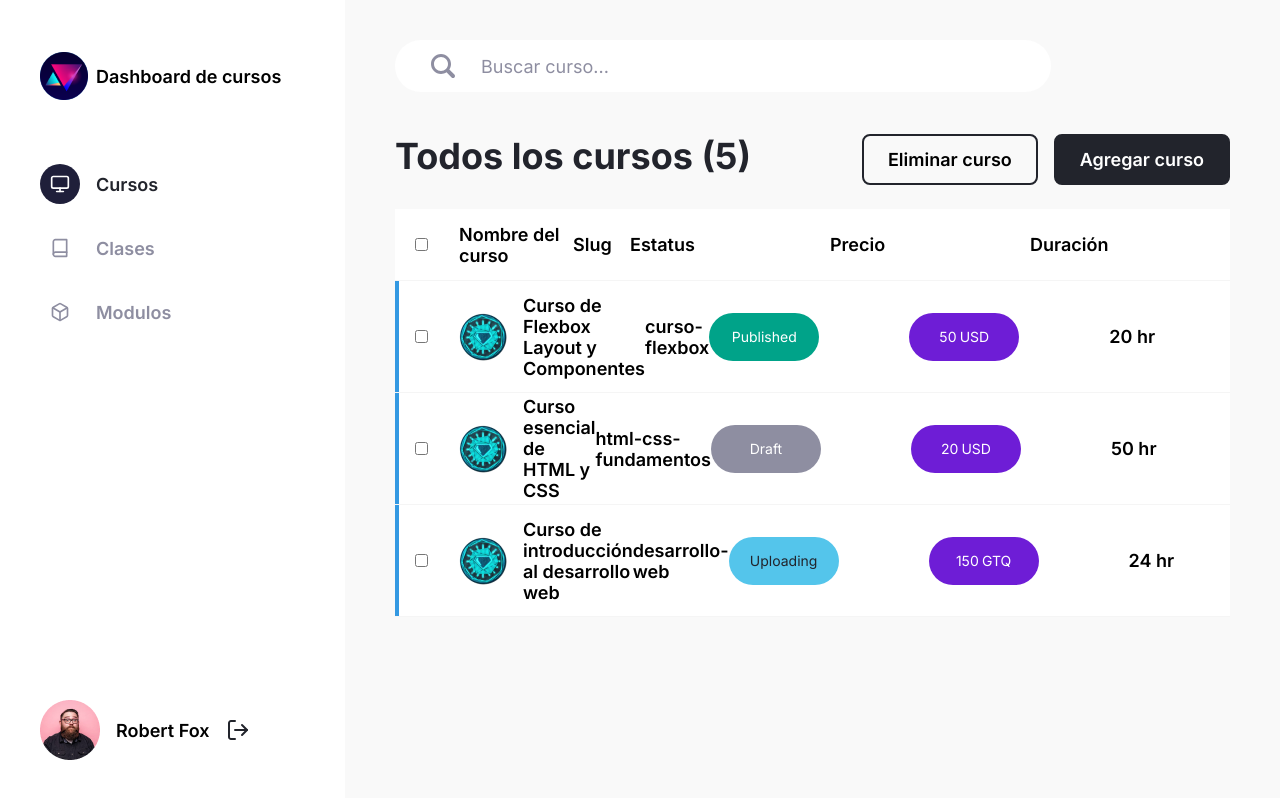
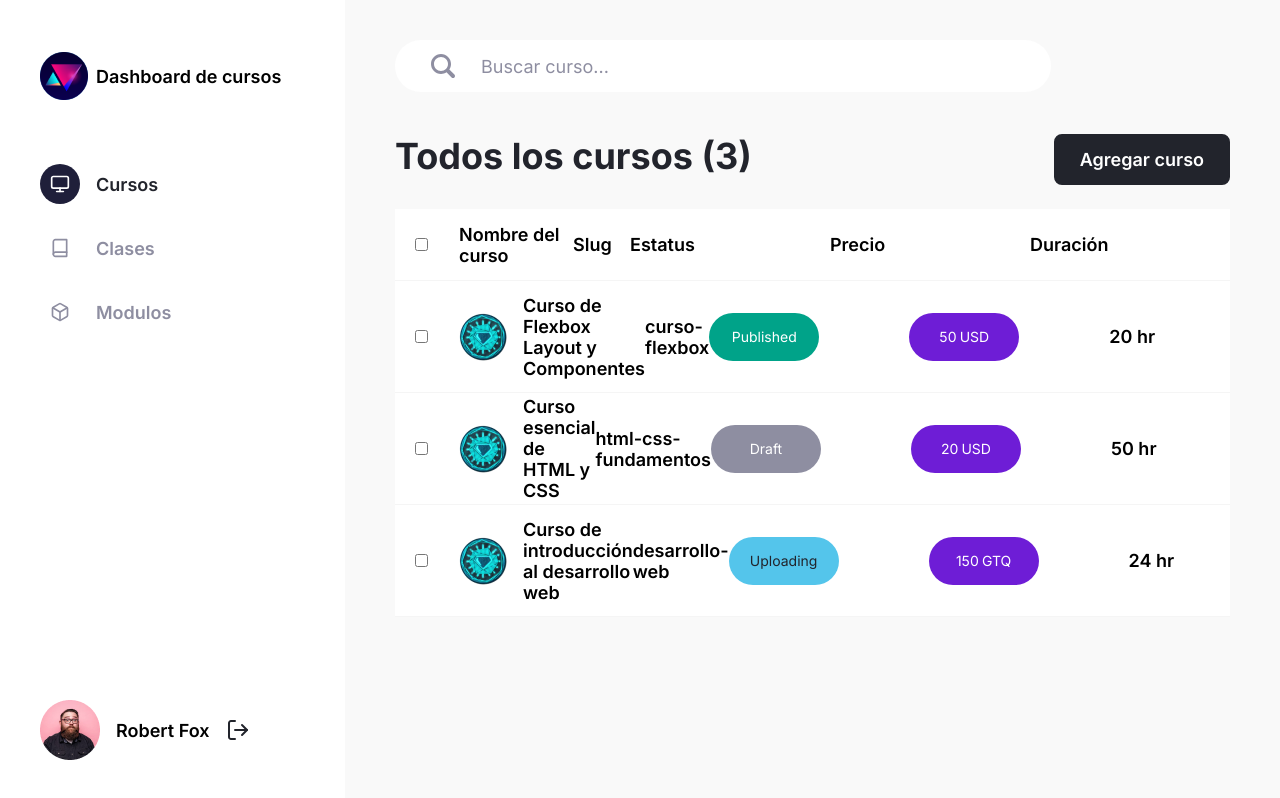
Before and after one commit to edgon85/dashboard-courses, a React (Vite) app: page /cursos in a window 1280 px wide. Built offline with nearby package versions, Linux system fonts and the light colour scheme.

Commit message:
selected course implemented

```diff
--- a/src/components/table/TableClassroom.component.tsx
+++ b/src/components/table/TableClassroom.component.tsx
@@ -3,9 +3,7 @@ import { TableText } from '../../styled-components';
 import { TableRow } from './TableRow';
 
 export const TableClassroomComponent = () => {
-  const { courses } = useCourse();
-
-  console.log(courses);
+  const { courses, coursesSelected } = useCourse();
 
   return (
     <>
@@ -30,11 +28,15 @@ export const TableClassroomComponent = () => {
             <TableText>Duración</TableText>
           </span>
         </div>
-        {courses.map((course) => (
-          <TableRow key={course.id} course={course} />
-        ))}
-        {/* <TableRow />
-        <TableRow /> */}
+        {/* {courses.map((course) => (
+          <TableRow key={course.id} course={course} isSelected={true} />
+        ))} */}
+        {courses.map((course) => {
+          const isSelected = coursesSelected.includes(parseInt(course.id));
+          return (
+            <TableRow key={course.id} course={course} isSelected={isSelected} />
+          );
+        })}
       </div>
     </>
   );
--- a/src/components/table/TableRow.tsx
+++ b/src/components/table/TableRow.tsx
@@ -1,17 +1,28 @@
+import { useState } from 'react';
 import image from '../../assets/images/image1.png';
+import { useCourse, useForm } from '../../hooks';
 import { Course } from '../../interfaces';
 import { TableText, TagStatus } from '../../styled-components';
 
 type TableRowProps = {
   course: Course;
+  isSelected: boolean;
 };
 
-export const TableRow = ({ course }: TableRowProps) => {
+export const TableRow = ({ course, isSelected }: TableRowProps) => {
+  const { selectCourse } = useCourse(isSelected);
+
   return (
     <>
-      <div className="data-table__row row-selected">
+      <div className={`data-table__row ${isSelected ? 'row-selected' : ''} `}>
         <span className="text-box-content">
-          <input type="checkbox" />
+          <input
+            type="checkbox"
+            name="isSlected"
+            value={course.id}
+            onChange={selectCourse}
+            checked={isSelected}
+          />
         </span>
         <span className="td-img-title">
           <img src={image} alt="" />
--- a/src/contex/courses/CourseProvider.tsx
+++ b/src/contex/courses/CourseProvider.tsx
@@ -1,10 +1,11 @@
 import { useReducer } from 'react';
 import { COURSES_DATA } from '../../data';
-import { Course, CourseState } from '../../interfaces';
+import { Course, CourseInitState } from '../../interfaces';
 import { CourseContext, courseReducer } from './';
 
-const INITIAL_STATE: CourseState = {
+const INITIAL_STATE: CourseInitState = {
   courses: COURSES_DATA,
+  coursesSelected: [],
 };
 
 type props = {
@@ -18,12 +19,22 @@ export const CoursesProvider = ({ children }: props) => {
     dispatch({ type: 'addCourse', payload: course });
   };
 
+  const addCourseSelected = (CourseId: number) => {
+    dispatch({ type: 'addCourseSelected', payload: CourseId });
+  };
+
+  const removeCourseSelected = (CourseId: number) => {
+    dispatch({ type: 'removeCourseSelected', payload: CourseId });
+  };
+
   return (
     <CourseContext.Provider
       value={{
         courseState,
 
         addCourse,
+        addCourseSelected,
+        removeCourseSelected,
       }}
     >
       {children}
--- a/src/contex/courses/courseReducer.ts
+++ b/src/contex/courses/courseReducer.ts
@@ -1,15 +1,17 @@
-import { Course, CourseState } from '../../interfaces';
+import { Course, CourseInitState } from '../../interfaces';
 
 /* type CourseAction =
   | { type: 'addCourse'; payload: Course }
   | { type: 'toggleTodo'; payload: { id: string } }; */
 type CourseAction =
-  | { type: 'addCourse'; payload: Course };
+  | { type: 'addCourse'; payload: Course }
+  | { type: 'addCourseSelected'; payload: number }
+  | { type: 'removeCourseSelected'; payload: number };
 
 export const courseReducer = (
-  state: CourseState,
+  state: CourseInitState,
   action: CourseAction
-): CourseState => {
+): CourseInitState => {
   switch (action.type) {
     case 'addCourse':
       return {
@@ -17,7 +19,26 @@ export const courseReducer = (
         courses: [...state.courses, action.payload],
       };
 
+    case 'addCourseSelected':
+      return {
+        ...state,
+        coursesSelected: [...state.coursesSelected, action.payload],
+      };
+
+    case 'removeCourseSelected':
+      return {
+        ...state,
+        coursesSelected: state.coursesSelected.filter(
+          (id) => id !== action.payload
+        ),
+      };
+
     default:
       return state;
   }
 };
+/*
+const remainingUsers: User[] = users.filter(
+      (user) => !ids.includes(user.id)
+    );
+*/
--- a/src/dashboard/pages/courses/CoursesPage.tsx
+++ b/src/dashboard/pages/courses/CoursesPage.tsx
@@ -1,17 +1,24 @@
-import { Navigate, useNavigate, useNavigation } from 'react-router-dom';
+import { useNavigate } from 'react-router-dom';
 import { SearchComponent, TableClassroomComponent } from '../../../components';
+import { useCourse } from '../../../hooks';
 import { Button, ButtonPrimary, Title } from '../../../styled-components';
 
 export const CoursesPage = () => {
   const navigate = useNavigate();
+  const { courses, coursesSelected } = useCourse();
 
   return (
     <>
       <SearchComponent searchTitle="curso" />
       <div className="page-heade">
-        <Title>Todos los cursos (5)</Title>
+        <Title>Todos los cursos ({courses.length})</Title>
         <div className="actions">
-          <Button>Eliminar curso</Button>
+          {coursesSelected.length !== 0 && (
+            <Button>
+              Eliminar ({coursesSelected.length}) curso
+              {coursesSelected.length <= 1 ? '' : 's'}
+            </Button>
+          )}
           <ButtonPrimary onClick={() => navigate('/cursos/new')}>
             Agregar curso
           </ButtonPrimary>
--- a/src/hooks/useCourse.ts
+++ b/src/hooks/useCourse.ts
@@ -1,12 +1,25 @@
 import { useContext } from 'react';
 import { CourseContext } from '../contex';
 
-export const useCourse = () => {
-  const { courseState, addCourse } = useContext(CourseContext);
+export const useCourse = (courseSelected?: boolean) => {
+  const { courseState, addCourse, addCourseSelected, removeCourseSelected } =
+    useContext(CourseContext);
+
+  const selectCourse = (event: React.ChangeEvent<HTMLInputElement>) => {
+    const selectedId = parseInt(event.target.value);
+
+    !courseSelected
+      ? addCourseSelected(selectedId)
+      : removeCourseSelected(selectedId);
+  };
 
   return {
     ...courseState,
 
     addCourse,
+    /*     addCourseSelected,
+    removeCourseSelected, */
+
+    selectCourse,
   };
 };
```
Also changed, not shown: src/interfaces/courseinterface.ts (+5 -2 lines).
